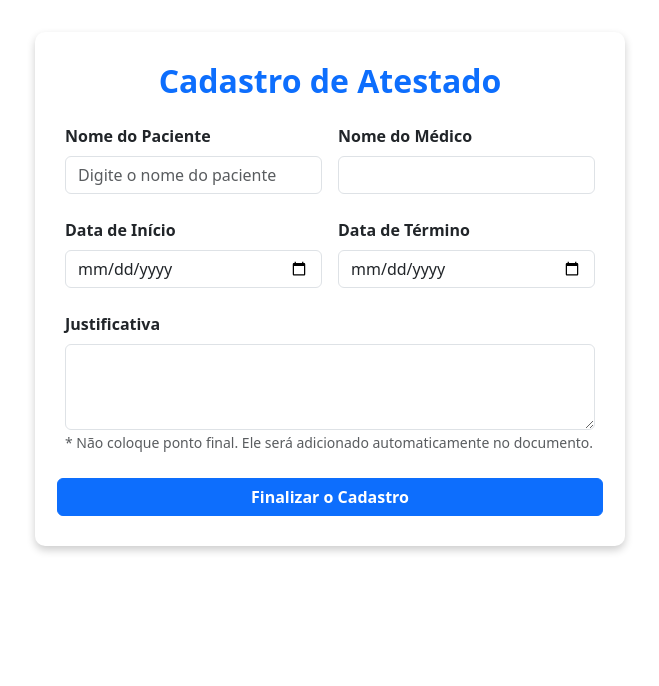
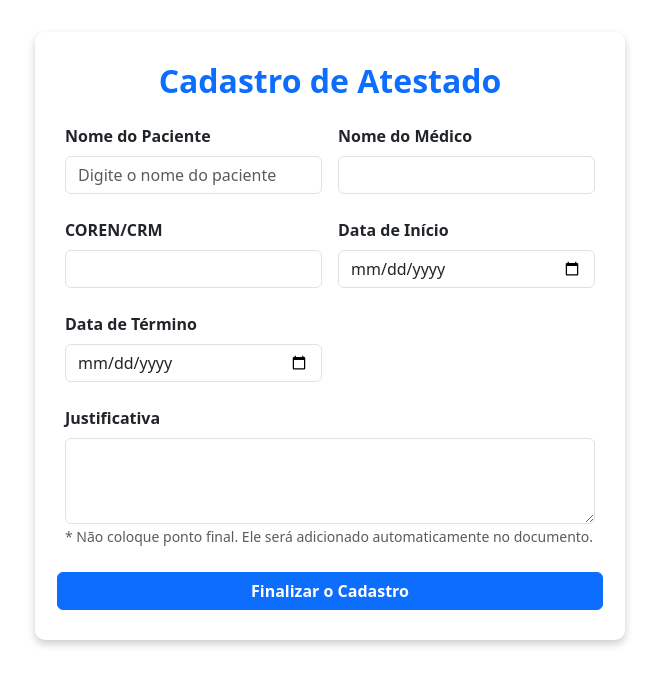
Before and after one commit to RafaelFavetta/DigitalVac, a PHP site: page /medica/cadastroatestado.php in a window 1280 px wide. Shown: the part 80-766 px from the top of the page, without its empty margins (310-969 px from the left). Run offline with PHP 8.4, Linux system fonts and the light colour scheme.

Commit message:
adiciona recuperação e exibição do COREN/CRM do médico logado nas telas de cadastro

```diff
--- a/medica/cadastroatestado.php
+++ b/medica/cadastroatestado.php
@@ -10,6 +10,16 @@ if (isset($_SESSION['id_medico'])) {
     $stmt->bind_result($nome_medico);
     $stmt->fetch();
     $stmt->close();
+}
+$coren_crm = '';
+if (isset($_SESSION['id_medico'])) {
+    $id_medico = $_SESSION['id_medico'];
+    $stmt2 = $conn->prepare("SELECT coren_crm FROM medico WHERE id_medico = ?");
+    $stmt2->bind_param("i", $id_medico);
+    $stmt2->execute();
+    $stmt2->bind_result($coren_crm);
+    $stmt2->fetch();
+    $stmt2->close();
 }
 ?>
 <!DOCTYPE html>
@@ -196,19 +206,29 @@ if (isset($_SESSION['id_medico'])) {
                     </div>
                     <div class="col-md-6">
                         <label for="nome_medico" class="form-label fw-bold">Nome do Médico</label>
-                        <input type="hidden" id="nome_medico" name="nome_medico" class="form-control" value="<?php echo htmlspecialchars($nome_medico); ?>">
-                        <input type="text" class="form-control" value="<?php echo htmlspecialchars($nome_medico); ?>" readonly>
+                        <input type="text" id="nome_medico" name="nome_medico" class="form-control"
+                            value="<?php echo htmlspecialchars($nome_medico); ?>" required autocomplete="off"
+                            autocapitalize="off" spellcheck="false">
+                        <div id="autocomplete-nome_medico" class="autocomplete-suggestions"></div>
                     </div>
                 </div>
                 <div class="row g-3 mt-2">
                     <div class="col-md-6">
+                        <label for="coren_crm" class="form-label fw-bold">COREN/CRM</label>
+                        <input type="text" id="coren_crm" name="coren_crm" class="form-control"
+                            value="<?php echo htmlspecialchars($coren_crm); ?>" required>
+                    </div>
+                    <div class="col-md-6">
                         <label for="data_inicio" class="form-label fw-bold">Data de Início</label>
                         <input type="date" id="data_inicio" name="data_inicio" class="form-control" required>
                     </div>
+                </div>
+                <div class="row g-3 mt-2">
                     <div class="col-md-6">
                         <label for="data_termino" class="form-label fw-bold">Data de Término</label>
                         <input type="date" id="data_termino" name="data_termino" class="form-control" required>
                     </div>
+                    <div class="col-md-6"></div>
                 </div>
                 <div class="row g-3 mt-2">
                     <div class="col-md-12">
@@ -385,7 +405,8 @@ if (isset($_SESSION['id_medico'])) {
 
         // Autocomplete apenas para nome do paciente
         setupAutocomplete('nome_paciente', '../ajax/autocomplete_nomepaciente.php');
-        // Remover setupAutocomplete para nome_medico
+        // Adicionado autocomplete para nome_medico
+        setupAutocomplete('nome_medico', '../ajax/autocomplete_nomemedico.php');
     </script>
 </body>
 
```
Also changed, not shown: medica/cadastroaplic.php (+16 -1 lines).
